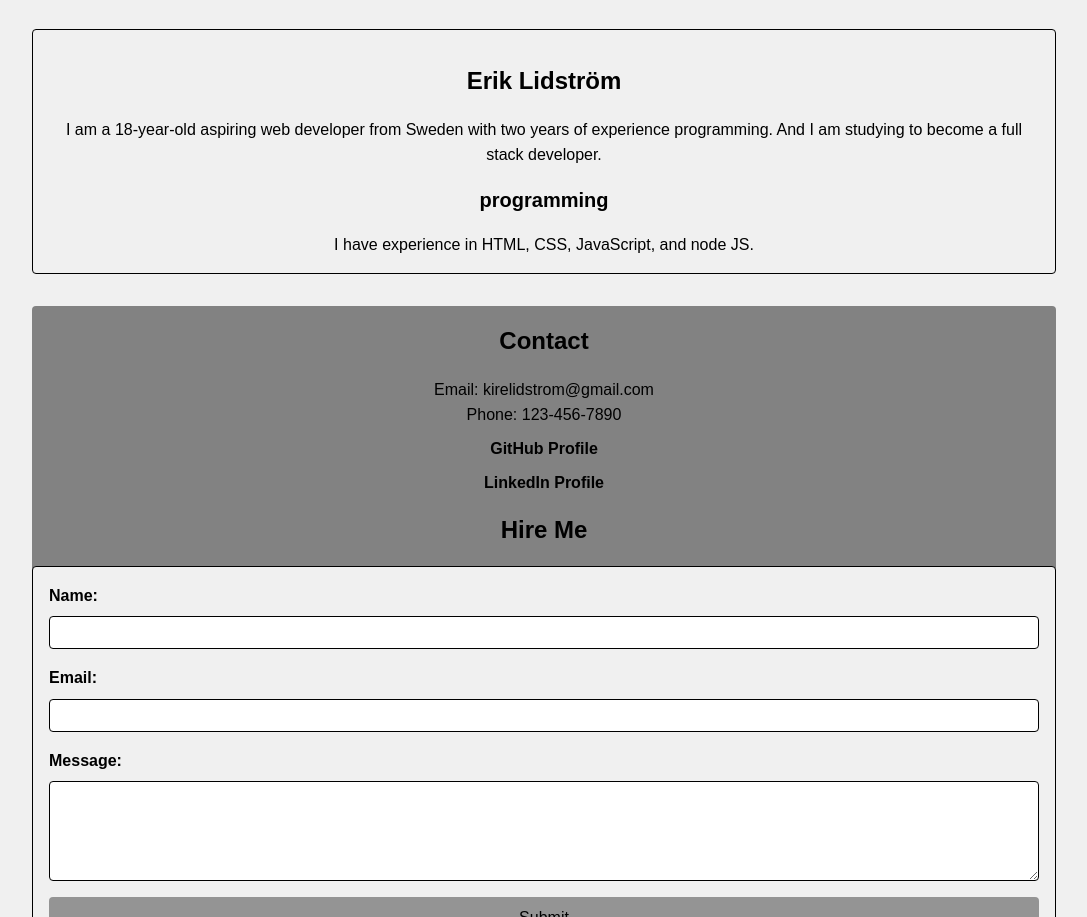
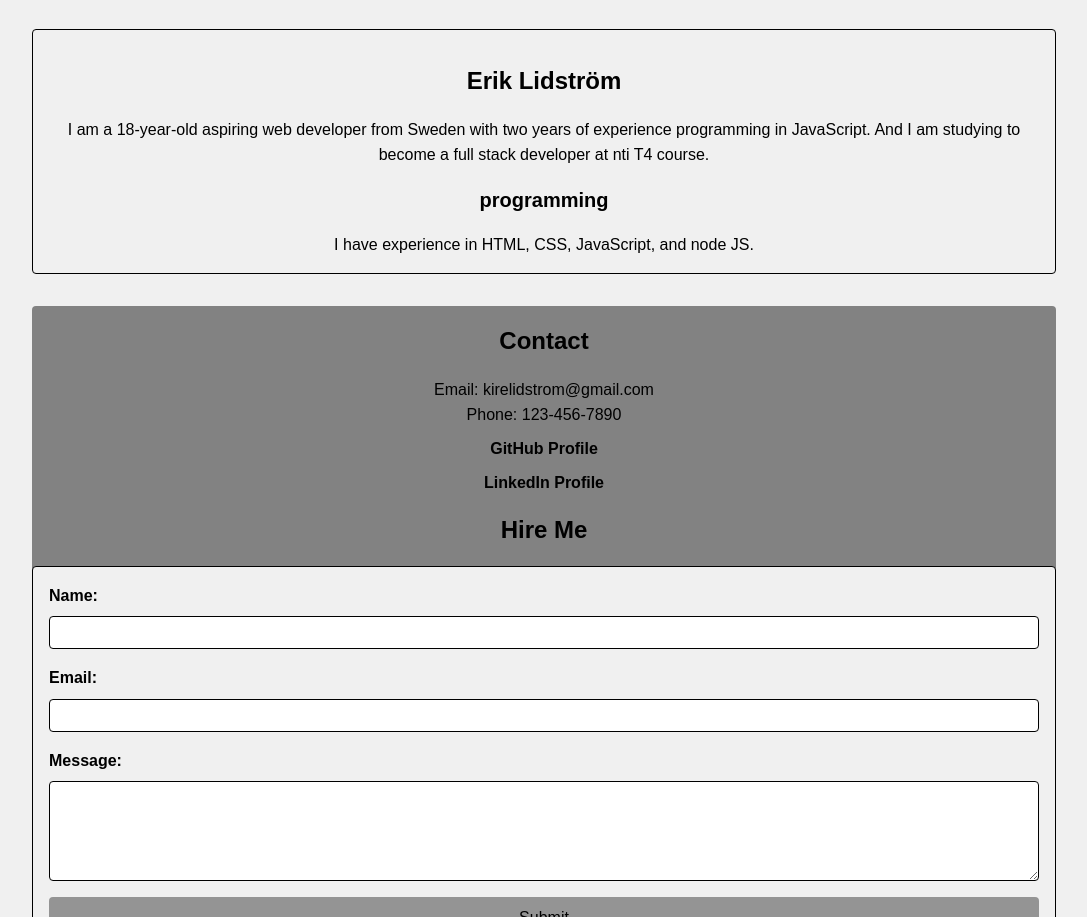
Before and after one commit to erik-per-lidstrom/portfolio, a plain HTML site: page index.Html in a window 1280 px wide. Shown: the part 2042-2959 px from the top of the page, without its empty margins (96-1183 px from the left). Drawn offline with Linux system fonts and the light colour scheme; a web font is replaced by a local one.

Commit message:
text change

```diff
--- a/index.Html
+++ b/index.Html
@@ -96,9 +96,8 @@
         <h2>Erik Lidström</h2>
         <p>
           I am a 18-year-old aspiring web developer from Sweden with two years
-          <!-- would have added more text if I had the energy to write it and knew what to write -->
-          of experience programming. And I am studying to become a full stack
-          developer.
+          of experience programming in JavaScript. And I am studying to become a
+          full stack developer at nti T4 course.
         </p>
 
         <h3>programming</h3>
```
